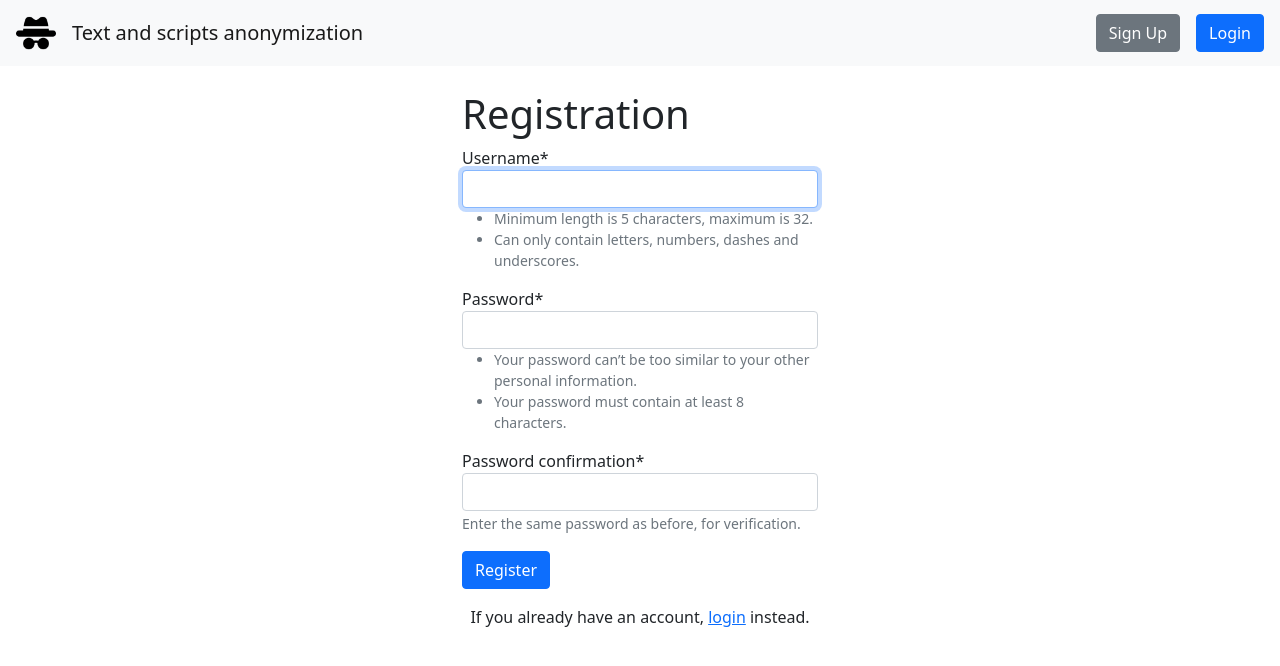
After one commit to FourDotFive/Text-automated-anonymization-django, a Django app: page /registration in a window 1280 px wide. The commit adds this page. Shown: the top 666 px of the page. Run offline with Django 4.2, Linux system fonts and the light colour scheme; some libraries are stand-ins or nearby versions.

Commit message:
registration form

```diff
--- a/website/textanonymization/forms.py
+++ b/website/textanonymization/forms.py
@@ -1,4 +1,8 @@
 from django import forms
+from django.contrib.auth.models import User
+from django.contrib.auth.forms import UserCreationForm
+from django.core.exceptions import ValidationError
+from django.contrib.auth import authenticate
 
 
 class FileUploadForm(forms.Form):
@@ -35,6 +39,73 @@ class LoginForm(forms.Form):
         widget=forms.PasswordInput
     )
 
+    def clean(self):
+        cleaned_data = super().clean()
+
+        username = cleaned_data.get('username')
+        password = cleaned_data.get('password')
+        user = authenticate(username=username, password=password)
+        if username and password:
+            user = authenticate(username=username, password=password)
+            if user is None:
+                raise forms.ValidationError("Invalid username or password")
+        return cleaned_data
+
 
 class TextRequestForm(forms.Form):
     redacted_text = forms.CharField(max_length=1024)
+
+
+class RegistrationForm(UserCreationForm):
+    username = forms.CharField(
+        label='Username',
+        help_text='<ul><li>Minimum length is 5 characters, maximum is 32.</li>'
+                  '<li>Can only contain letters, numbers, dashes and underscores.</li></ul>'
+    )
+    password1 = forms.CharField(
+        label='Password',
+        widget=forms.PasswordInput,
+        help_text='<ul><li>Your password can’t be too similar to your other personal information.</li>'
+                  '<li>Your password must contain at least 8 characters.</li></ul>'
+    )
+
+    password2 = forms.CharField(
+        label='Password confirmation',
+        widget=forms.PasswordInput,
+        help_text='Enter the same password as before, for verification.'
+    )
+
+    class Meta:
+        model = User
+        fields = ['username', 'password1', 'password2']
+
+    def clean_username(self):
+        username = self.cleaned_data.get('username')
+        if len(username) < 8:
+            raise ValidationError('Nickname is too short')
+        user = User.objects.filter(username=username)
+        if user.count():
+            raise ValidationError('User {} already exists'.format(username))
+        return username
+
+    def clean_password1(self):
+        password1 = self.cleaned_data.get('password1')
+        if len(password1) < 8:
+            raise ValidationError('Passwords should have a minimum of 8 characters.')
+        if len(password1) > 64:
+            raise ValidationError('The maximum length of a password is 64 characters.')
+        return password1
+
+    def clean_password2(self):
+        password1 = self.cleaned_data.get('password1')
+        password2 = self.cleaned_data.get('password2')
+        if password2 != password1:
+            raise ValidationError('The password and confirm password fields do not match')
+        return password2
+
+    def save(self, commit=True):
+        user = User.objects.create_user(
+            username=self.cleaned_data['username'],
+            password=self.cleaned_data['password1']
+        )
+        return user
--- a/website/textanonymization/templates/login.html
+++ b/website/textanonymization/templates/login.html
@@ -18,7 +18,7 @@
                 {{ login_form|crispy }}
                 <button class="btn btn-primary mt-3 mb-3" type="submit">Login</button>
             </form>
-            <p class="text-center">Don't have an account? Please, contact us!</p>
+            <p class="text-center">Don't have an account? <a href="{% url 'registration' %}">Create an account</a>.</p>
 
         </div>
 
--- a/website/textanonymization/templates/main.html
+++ b/website/textanonymization/templates/main.html
@@ -51,6 +51,9 @@
         </ul>
         {% else %}
         <ul class="navbar-nav ms-auto">
+            <li class="nav-item me-3">
+                <a class="btn btn-secondary rounded" href="{% url 'registration' %}" role="button">Sign Up</a>
+            </li>
             <li class="nav-item me-3">
                 <a class="btn btn-primary rounded" id="animated_btn" href="{% url 'login' %}" role="button">Login</a>
             </li>
--- /dev/null
+++ b/website/textanonymization/templates/registration.html
@@ -0,0 +1,27 @@
+{% extends "main.html" %}
+{% load crispy_forms_tags %}
+
+{% block jsfiles %}
+{% endblock %}
+
+{% block content %}
+
+<div class="container mt-4">
+    <div class="row">
+
+        <div class="col-4 mx-auto">
+            <h1>Registration</h1>
+            <form method="post">
+                {% csrf_token %}
+                {{ registration_form|crispy }}
+                <button class="btn btn-primary mt-3 mb-3" type="submit">Register</button>
+                <p class="text-center">If you already have an account, <a href="{% url 'login' %}">login</a> instead.</p>
+            </form>
+
+        </div>
+
+    </div>
+</div>
+</div>
+
+{% endblock %}
--- a/website/textanonymization/urls.py
+++ b/website/textanonymization/urls.py
@@ -7,5 +7,6 @@ urlpatterns = [
     path('logout', logout_view, name='logout'),
     path('save_record', save_record_view, name='save_record'),
     path('account', account_view, name='account'),
-    path('delete_record/<int:record_id>/', delete_view, name='delete_record')
+    path('delete_record/<int:record_id>/', delete_view, name='delete_record'),
+    path('registration', registration_view, name='registration')
 ]
--- a/website/textanonymization/views.py
+++ b/website/textanonymization/views.py
@@ -4,7 +4,7 @@ from django.http import JsonResponse
 from django.shortcuts import render, redirect
 from django.views.decorators.csrf import csrf_exempt
 
-from .forms import FileUploadForm, TextUploadForm, LoginForm, TextRequestForm
+from .forms import FileUploadForm, TextUploadForm, LoginForm, TextRequestForm, RegistrationForm
 from .models import TextRecords
 
 from .audio_handler import get_text_from_audio
@@ -15,6 +15,8 @@ from django_ratelimit.decorators import ratelimit
 from langdetect import detect
 
 import json
+
+from django.core.exceptions import ValidationError
 
 
 @ratelimit(key='user', rate='50/d', method='POST', block=False)
@@ -35,8 +37,6 @@ def main_page_view(request):
             audio_file = request.FILES['file']
             text = get_text_from_audio(audio_file)
 
-            print(detect(text))
-
             tokens = anonymize_text(text)
             context = {
                 'audio_form': audio_form,
@@ -53,9 +53,7 @@ def main_page_view(request):
             print(detect(text))
 
             tokens = anonymize_text(text)
-            print(tokens)
 
-            print(tokens)
             context = {
                 'audio_form': audio_form,
                 'text_form': text_form,
@@ -104,11 +102,10 @@ def login_view(request):
             username = form.cleaned_data.get('username')
             password = form.cleaned_data.get('password')
             user = authenticate(request, username=username, password=password)
-            if user is not None:
-                login(request, user)
-                return redirect('main')
-            else:
-                return render(request, 'login.html', context={'login_form': form})
+            login(request, user)
+            return redirect('main')
+        else:
+            return render(request, 'login.html', context={'login_form': form})
     form = LoginForm()
     return render(request, 'login.html', context={'login_form': form})
 
@@ -124,3 +121,18 @@ def delete_view(request, record_id):
     TextRecords.objects.filter(user=request.user, id=record_id).delete()
     all_records = TextRecords.objects.filter(user=request.user)
     return render(request, 'account.html', context={'all_records': list(all_records)})
+
+
+def registration_view(request):
+    if request.method == "POST":
+        form = RegistrationForm(request.POST)
+        if form.is_valid():
+            user = form.save()
+            login(request, user)
+
+            return redirect('main')
+
+        return render(request, 'registration.html', context={'registration_form': form})
+
+    form = RegistrationForm()
+    return render(request, 'registration.html', context={'registration_form': form})
```
Also changed, not shown: website/db.sqlite3.
